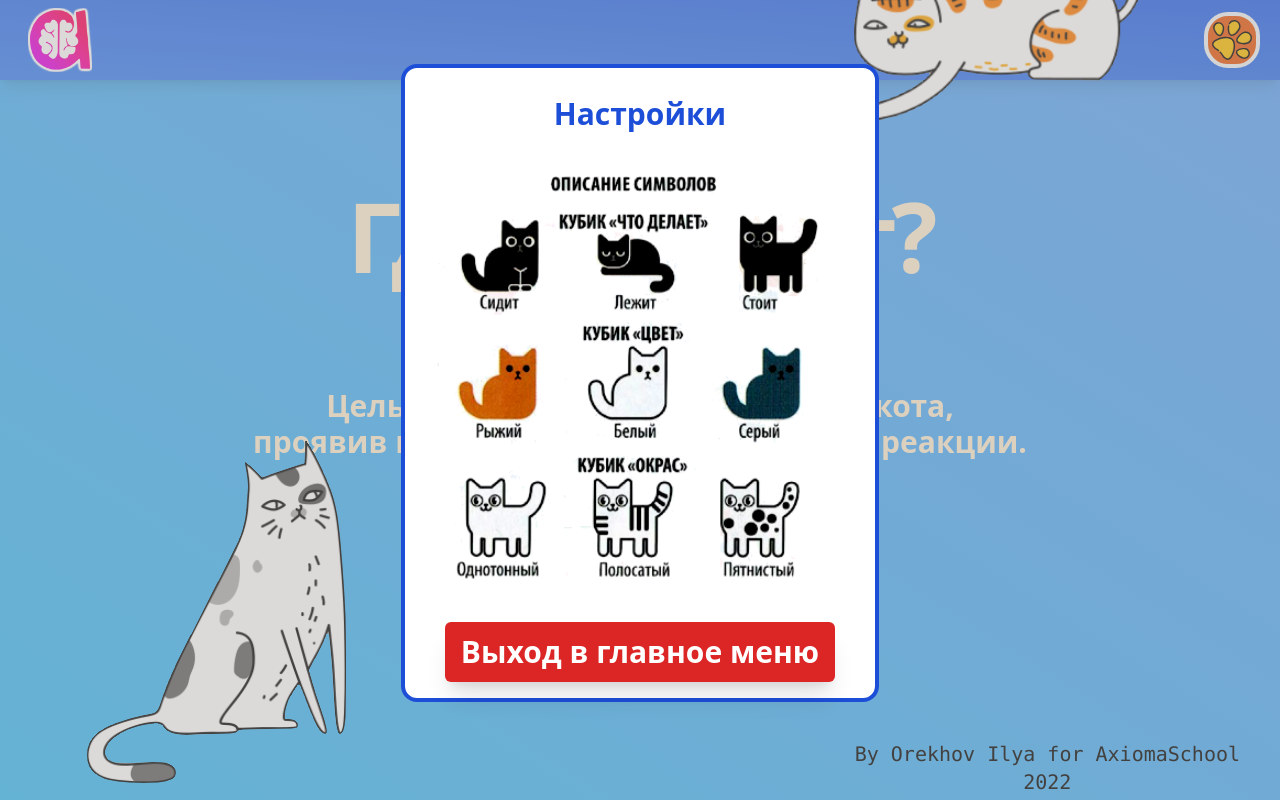
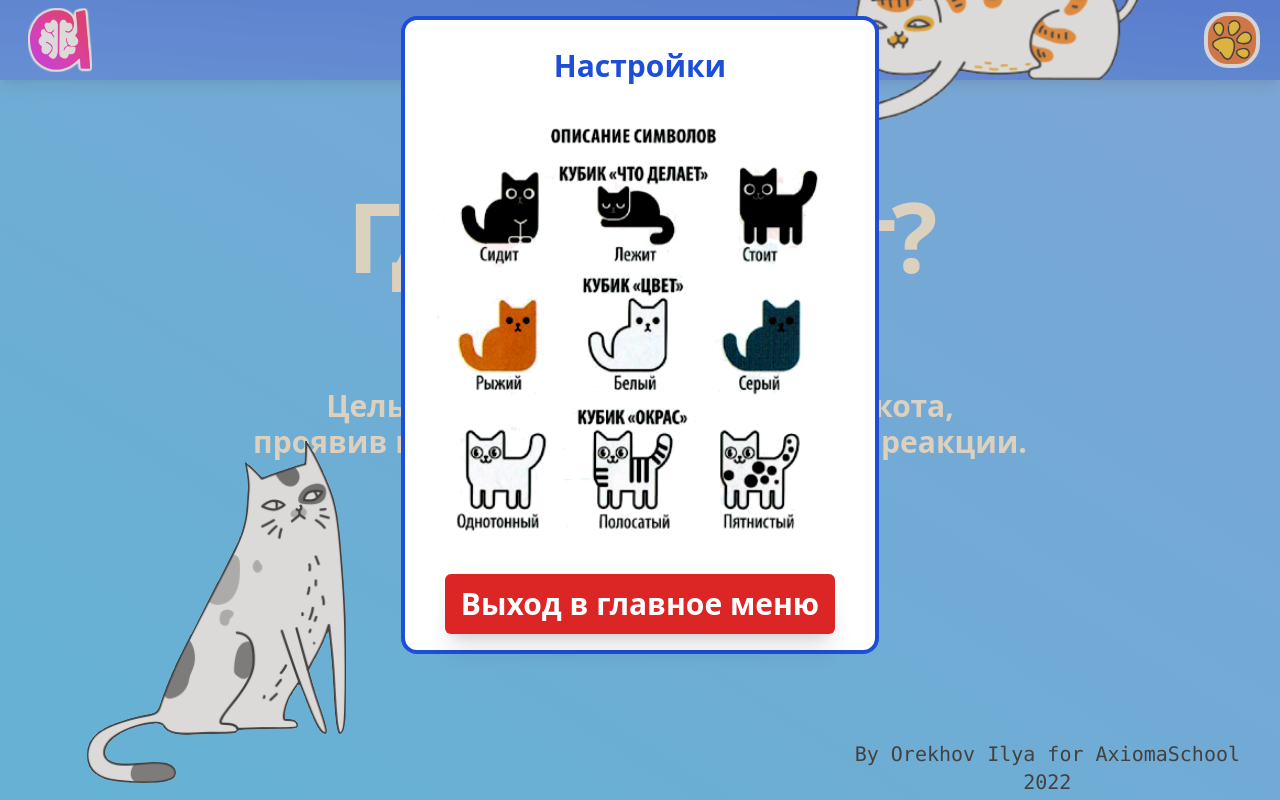
Before and after one commit to Ilya-andreevi4/were_is_my_cat, a React (Vite) app: page / in a window 1280 px wide. Both pictures are taken after a click on the button 1232 px from the left and 40 px from the top of the page. Built offline with nearby package versions, Linux system fonts and the light colour scheme.

Commit message:
изменено:      src/components/Settings/Settings.tsx

```diff
--- a/src/components/Settings/Settings.tsx
+++ b/src/components/Settings/Settings.tsx
@@ -17,7 +17,7 @@ const Settings: FC<SettingsProps> = ({ active, setActive, children }) => {
       onClick={() => setActive(false)}
     >
       <div
-        className="grid grid-cols-1 gap-10 mt-[5%] text-blue-700 text-3xl leading-loose justify-between font-sans font-bold text-center px-10 py-4 border-blue-700 border-4 rounded-2xl bg-white w-fit h-fit mx-auto my-auto transition-opacity-1 opacity-100"
+        className="grid grid-cols-1 gap-10 mt-4 text-blue-700 text-3xl leading-loose justify-between font-sans font-bold text-center px-10 py-4 border-blue-700 border-4 rounded-2xl bg-white w-fit h-fit mx-auto my-auto transition-opacity-1 opacity-100"
         onClick={(e) => e.stopPropagation()}
       >
         {children}
```
